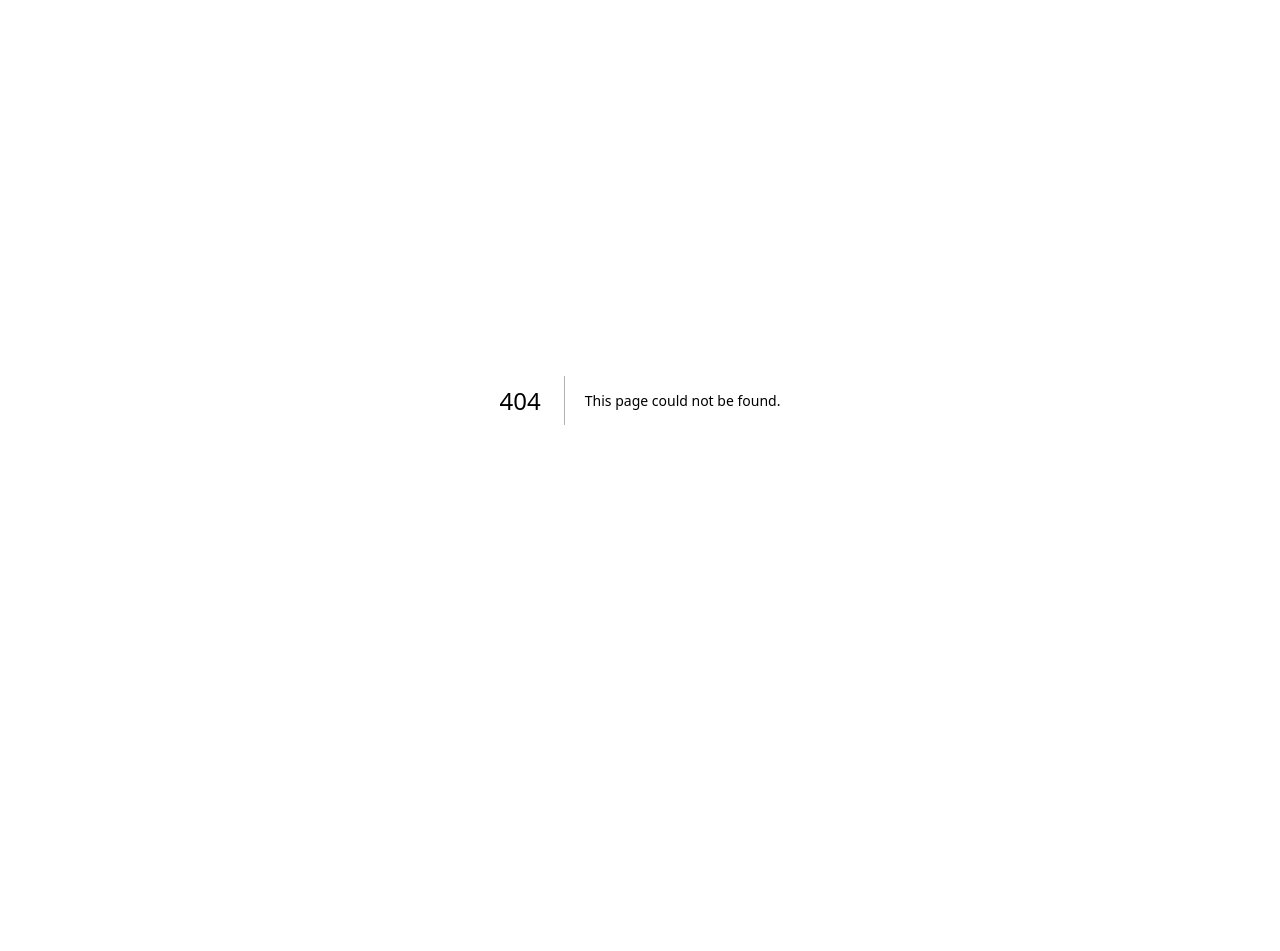
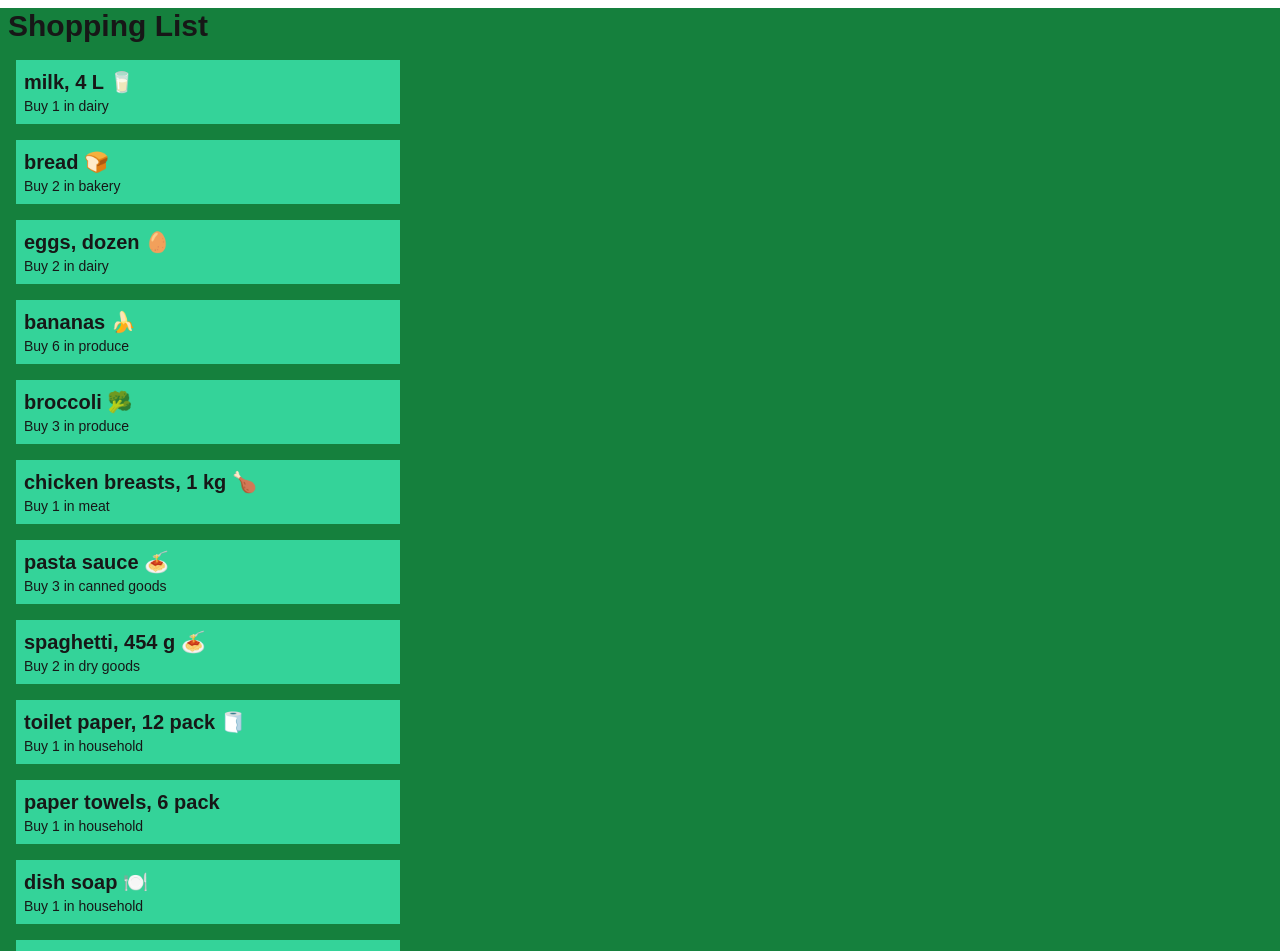
Before and after one commit to MaximilianBradford/cprg306-assignments, a Next.js app: page /week-3 in a window 1280 px wide. Before the commit this address had no page. Shown: the top 951 px of the page. Before the commit the page ends 800 px from the top, so only its background shows below. Built offline with nearby package versions, Linux system fonts and the light colour scheme.

Commit message:
First_Commit_But_With_Passion
Previous code encountered a fatal error and had to be recreated.

```diff
--- a/app/page.js
+++ b/app/page.js
@@ -1,101 +1,20 @@
-import Image from "next/image";
+import Link from "next/link";
 
 export default function Home() {
   return (
-    <div className="grid grid-rows-[20px_1fr_20px] items-center justify-items-center min-h-screen p-8 pb-20 gap-16 sm:p-20 font-[family-name:var(--font-geist-sans)]">
-      <main className="flex flex-col gap-8 row-start-2 items-center sm:items-start">
-        <Image
-          className="dark:invert"
-          src="https://nextjs.org/icons/next.svg"
-          alt="Next.js logo"
-          width={180}
-          height={38}
-          priority
-        />
-        <ol className="list-inside list-decimal text-sm text-center sm:text-left font-[family-name:var(--font-geist-mono)]">
-          <li className="mb-2">
-            Get started by editing{" "}
-            <code className="bg-black/[.05] dark:bg-white/[.06] px-1 py-0.5 rounded font-semibold">
-              app/page.js
-            </code>
-            .
-          </li>
-          <li>Save and see your changes instantly.</li>
-        </ol>
+  <div>
+      <h1>CPRG 306: Web Development 2 - Assignments</h1>
+      <p>Week 2 Repo is below v</p>
+      <li>
+          <Link href="\week-2">Demo link</Link>
+      </li>
 
-        <div className="flex gap-4 items-center flex-col sm:flex-row">
-          <a
-            className="rounded-full border border-solid border-transparent transition-colors flex items-center justify-center bg-foreground text-background gap-2 hover:bg-[#383838] dark:hover:bg-[#ccc] text-sm sm:text-base h-10 sm:h-12 px-4 sm:px-5"
-            href="https://vercel.com/new?utm_source=create-next-app&utm_medium=appdir-template-tw&utm_campaign=create-next-app"
-            target="_blank"
-            rel="noopener noreferrer"
-          >
-            <Image
-              className="dark:invert"
-              src="https://nextjs.org/icons/vercel.svg"
-              alt="Vercel logomark"
-              width={20}
-              height={20}
-            />
-            Deploy now
-          </a>
-          <a
-            className="rounded-full border border-solid border-black/[.08] dark:border-white/[.145] transition-colors flex items-center justify-center hover:bg-[#f2f2f2] dark:hover:bg-[#1a1a1a] hover:border-transparent text-sm sm:text-base h-10 sm:h-12 px-4 sm:px-5 sm:min-w-44"
-            href="https://nextjs.org/docs?utm_source=create-next-app&utm_medium=appdir-template-tw&utm_campaign=create-next-app"
-            target="_blank"
-            rel="noopener noreferrer"
-          >
-            Read our docs
-          </a>
-        </div>
-      </main>
-      <footer className="row-start-3 flex gap-6 flex-wrap items-center justify-center">
-        <a
-          className="flex items-center gap-2 hover:underline hover:underline-offset-4"
-          href="https://nextjs.org/learn?utm_source=create-next-app&utm_medium=appdir-template-tw&utm_campaign=create-next-app"
-          target="_blank"
-          rel="noopener noreferrer"
-        >
-          <Image
-            aria-hidden
-            src="https://nextjs.org/icons/file.svg"
-            alt="File icon"
-            width={16}
-            height={16}
-          />
-          Learn
-        </a>
-        <a
-          className="flex items-center gap-2 hover:underline hover:underline-offset-4"
-          href="https://vercel.com/templates?framework=next.js&utm_source=create-next-app&utm_medium=appdir-template-tw&utm_campaign=create-next-app"
-          target="_blank"
-          rel="noopener noreferrer"
-        >
-          <Image
-            aria-hidden
-            src="https://nextjs.org/icons/window.svg"
-            alt="Window icon"
-            width={16}
-            height={16}
-          />
-          Examples
-        </a>
-        <a
-          className="flex items-center gap-2 hover:underline hover:underline-offset-4"
-          href="https://nextjs.org?utm_source=create-next-app&utm_medium=appdir-template-tw&utm_campaign=create-next-app"
-          target="_blank"
-          rel="noopener noreferrer"
-        >
-          <Image
-            aria-hidden
-            src="https://nextjs.org/icons/globe.svg"
-            alt="Globe icon"
-            width={16}
-            height={16}
-          />
-          Go to nextjs.org →
-        </a>
-      </footer>
-    </div>
+      <p>Week 3 Repo is below v</p>
+      <li>
+          <Link href="\week-3">Demo link</Link>
+      </li>
+
+
+  </div>
   );
 }
--- /dev/null
+++ b/app/week-2/page.js
@@ -0,0 +1,10 @@
+import StudentInfo from "./student-info";
+
+export default function Page() {
+    return (
+      <main>
+        <h1>Shopping List</h1>
+        <StudentInfo />
+      </main>
+    );
+  }
--- /dev/null
+++ b/app/week-2/student-info.js
@@ -0,0 +1,9 @@
+import Link from 'next/link';
+export default function StudentInfo() {
+    return(
+        <div>
+            <h1>My name is Max Bradford</h1>
+            <Link href="https://github.com/MaximilianBradford/week_2_proj">GitHub Repo</Link>
+        </div>
+    )
+}
--- /dev/null
+++ b/app/week-3/item-list.js
@@ -0,0 +1,117 @@
+import Item from "./item.js";
+
+
+
+export default function ItemList() {
+    const item1 = {
+        name: "milk, 4 L 🥛",
+        quantity: 1,
+        category: "dairy",
+      };
+
+      const item2 = {
+        name: "bread 🍞",
+        quantity: 2,
+        category: "bakery",
+      };
+
+      const item3 = {
+        name: "eggs, dozen 🥚",
+        quantity: 2,
+        category: "dairy",
+      };
+
+      const item4 = {
+        name: "bananas 🍌",
+        quantity: 6,
+        category: "produce",
+      };
+
+      const item5 = {
+        name: "broccoli 🥦",
+        quantity: 3,
+        category: "produce",
+      };
+
+      const item6 = {
+        name: "chicken breasts, 1 kg 🍗",
+        quantity: 1,
+        category: "meat",
+      };
+
+      const item7 = {
+        name: "pasta sauce 🍝",
+        quantity: 3,
+        category: "canned goods",
+      };
+
+      const item8 = {
+        name: "spaghetti, 454 g 🍝",
+        quantity: 2,
+        category: "dry goods",
+      };
+
+      const item9 = {
+        name: "toilet paper, 12 pack 🧻",
+        quantity: 1,
+        category: "household",
+      };
+
+      const item10 = {
+        name: "paper towels, 6 pack",
+        quantity: 1,
+        category: "household",
+      };
+
+      const item11 = {
+        name: "dish soap 🍽️",
+        quantity: 1,
+        category: "household",
+      };
+
+      const item12 = {
+        name: "hand soap 🧼",
+        quantity: 4,
+        category: "household",
+      };
+        return(
+          <ul>
+            <li className="p-2 m-4 bg-emerald-400 max-w-sm">
+              <Item name={item1.name} category={item1.category} quantity={item1.quantity}/>
+            </li>
+            <li className="p-2 m-4 bg-emerald-400 max-w-sm">
+              <Item name={item2.name} category={item2.category} quantity={item2.quantity}/>
+            </li>
+            <li className="p-2 m-4 bg-emerald-400 max-w-sm">
+              <Item name={item3.name} category={item3.category} quantity={item3.quantity}/>
+            </li>
+            <li className="p-2 m-4 bg-emerald-400 max-w-sm">
+              <Item name={item4.name} category={item4.category} quantity={item4.quantity}/>
+            </li>
+            <li className="p-2 m-4 bg-emerald-400 max-w-sm">
+              <Item name={item5.name} category={item5.category} quantity={item5.quantity}/>
+            </li>
+            <li className="p-2 m-4 bg-emerald-400 max-w-sm">
+              <Item name={item6.name} category={item6.category} quantity={item6.quantity}/>
+            </li>
+            <li className="p-2 m-4 bg-emerald-400 max-w-sm">
+              <Item name={item7.name} category={item7.category} quantity={item7.quantity}/>
+            </li>
+            <li className="p-2 m-4 bg-emerald-400 max-w-sm">
+              <Item name={item8.name} category={item8.category} quantity={item8.quantity}/>
+            </li>
+            <li className="p-2 m-4 bg-emerald-400 max-w-sm">
+              <Item name={item9.name} category={item9.category} quantity={item9.quantity}/>
+            </li>
+            <li className="p-2 m-4 bg-emerald-400 max-w-sm">
+              <Item name={item10.name} category={item10.category} quantity={item10.quantity}/>
+            </li>
+            <li className="p-2 m-4 bg-emerald-400 max-w-sm">
+              <Item name={item11.name} category={item11.category} quantity={item11.quantity}/>
+            </li>
+            <li className="p-2 m-4 bg-emerald-400 max-w-sm">
+              <Item name={item12.name} category={item12.category} quantity={item12.quantity}/>
+            </li>
+          </ul>
+        );
+}
--- /dev/null
+++ b/app/week-3/item.js
@@ -0,0 +1,10 @@
+
+export default function Item (props) {
+  return (
+    <div>
+      <h1 className="text-xl font-bold text-left">{props.name}</h1>
+      <p className="text-sm text-left">Buy {props.quantity} in {props.category}</p>
+    </div>
+
+  );
+}
--- /dev/null
+++ b/app/week-3/page.js
@@ -0,0 +1,13 @@
+//import ItemList from "./item-list.js";
+
+
+import ItemList from "./item-list.js";
+
+export default function Page() {
+    return (
+      <main className = "bg-green-700">
+        <h2 className ="text-3xl font-bold m-2 border- ">Shopping List</h2>
+        <ItemList />
+      </main>
+    );
+  }
```
Also changed, not shown: 1 other file (tests, documents, lock files or other folders).
